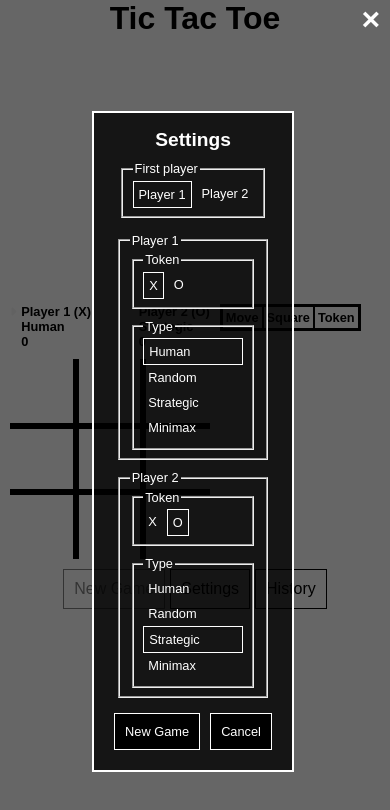
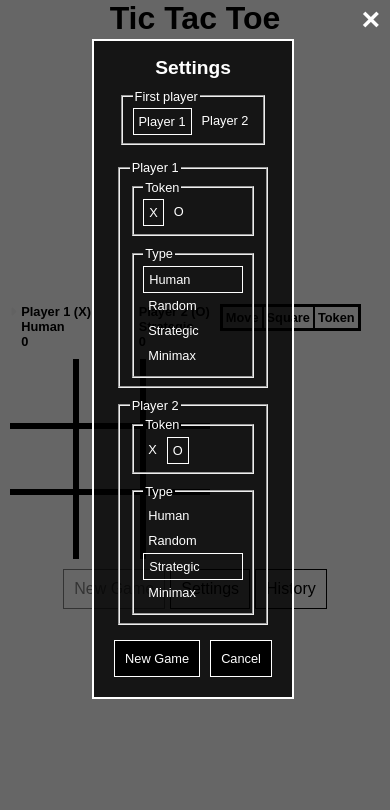
Before and after one commit to Zerazera/tic-tac-toe-2, a React (Vite) app: page / in a window 390 px wide. Shown: the top 810 px of the page. Built offline with nearby package versions, Linux system fonts and the light colour scheme.

Commit message:
Improve responsiveness of Settings Modal

```diff
--- a/src/components/HistoryDetailModal.tsx
+++ b/src/components/HistoryDetailModal.tsx
@@ -60,6 +60,7 @@ const PageButton = styled.button`
     cursor: pointer;
 
     &:disabled {
+        color: grey;
         cursor: not-allowed;
     }
 
--- a/src/components/HistoryModal.tsx
+++ b/src/components/HistoryModal.tsx
@@ -1,10 +1,11 @@
-import { useState, useEffect } from "react"
+import { useState } from "react"
 import styled from "@emotion/styled"
 import Modal from "./Modal"
 import ModalButton from "./ModalButton"
 import Board from "./HistoryModal/Board"
 import HistoryDetailModal from "./HistoryDetailModal"
 import type { history } from "../types/history"
+import { useWindow } from "../hooks/useWindow"
 
 const Body = styled.div`
     height: 80vh;
@@ -35,7 +36,7 @@ const StyledHistoryModal = styled.div<{$windowInnerWidth: number, $windowInnerHe
     scrollbar-color: white black;
     scrollbar-width: thin;
     gap: 20px;
-    padding: 10px;
+    padding: 20px;
     padding-top: 0;
 
     @media screen and (height < 350px) {
@@ -57,19 +58,7 @@ const Buttons = styled.div`
 export default function HistoryModal({histories, closeModalFn}: {histories: history[], closeModalFn: () => void}) {
     const [isHistoryDetailModalShown, setIsHistoryDetailModalShown] = useState(false)
     const [historiesIndex, setHistoriesIndex] = useState(-1)
-    const [windowInnerWidth, setWindowInnerWidth] = useState(window.innerWidth)
-    const [windowInnerHeight, setWindowInnerHeight] = useState(window.innerHeight)
-
-    useEffect(() => {
-        const onResize = () => {
-            setWindowInnerWidth(window.innerWidth)
-            setWindowInnerHeight(window.innerHeight)
-        }
-
-        window.addEventListener('resize', onResize)
-        return () => window.removeEventListener('resize', onResize)
-    }, [])
-
+    const {windowInnerWidth, windowInnerHeight} = useWindow()
 
     const decrementHistoriesIndex = () => setHistoriesIndex(prev => Math.max(0, prev - 1))
     const incrementHistoriesIndex = () => setHistoriesIndex(prev => Math.min(histories.length - 1, prev + 1))
--- a/src/components/Modal.tsx
+++ b/src/components/Modal.tsx
@@ -29,22 +29,30 @@ const CloseButton = styled.button`
     font-weight: bold;
 `
 
-const Main = styled.main`
+const Main = styled.main<{$justifyContent: justifyContentString}>`
     display: flex;
     flex-direction: column;
-    justify-content: center;
+    justify-content: ${({$justifyContent}) => $justifyContent};
     align-items: center;
     width: 99%;
     flex-grow: 1;
 `
 
-export default function Modal({children, closeModalFn}: {children: ReactNode, closeModalFn: () => void}) {
+type justifyContentString = 'start' | 'center' | 'end'
+
+type ModalProps = {
+    children: ReactNode,
+    closeModalFn: () => void
+    justifyContent?: justifyContentString
+}
+
+export default function Modal({children, closeModalFn, justifyContent = 'center'}: ModalProps) {
     return (
         <Body>
             <Header>
                 <CloseButton onClick={closeModalFn}>&times;</CloseButton>
             </Header>
-            <Main>
+            <Main $justifyContent={justifyContent}>
                 {children}
             </Main>
         </Body>
--- a/src/components/SettingsModal.tsx
+++ b/src/components/SettingsModal.tsx
@@ -8,6 +8,7 @@ import TokenFieldset from "./SettingsModal/TokenFieldset"
 import TypeFieldset from "./SettingsModal/TypeFieldset"
 import type {PlayerType, Player } from "../types/Player"
 import type { token } from "../types/token"
+import { useWindow } from "../hooks/useWindow"
 
 const StyledSettingsModal = styled.div`
     border: 2px solid white;
@@ -88,6 +89,7 @@ type SettingsModalProps = {
 export default function SettingsModal({players, newGameFn, closeModalFn}: SettingsModalProps) {
     const [settingsPlayers, setSettingsPlayers] = useState(players.map(player =>
         ({...player, score: 0, isCurrent: player.isFirst})) as [Player, Player])
+    const {windowInnerWidth, windowInnerHeight} = useWindow()
 
     const setFirstPlayer: setFirstPlayerFn = (index) =>
         setSettingsPlayers(prev =>
@@ -117,7 +119,7 @@ export default function SettingsModal({players, newGameFn, closeModalFn}: Settin
     }
 
     return (
-        <Modal closeModalFn={closeModalFn}>
+        <Modal closeModalFn={closeModalFn} justifyContent={windowInnerWidth < 500 || windowInnerHeight < 520 ? 'start' : 'center'}>
             <StyledSettingsModal>
                 <Title>Settings</Title>
                 <Form onSubmit={handleSubmit}>
--- /dev/null
+++ b/src/hooks/useWindow.tsx
@@ -0,0 +1,21 @@
+import { useState, useEffect } from "react"
+
+export function useWindow() {
+    const [windowInnerWidth, setWindowInnerWidth] = useState(window.innerWidth)
+    const [windowInnerHeight, setWindowInnerHeight] = useState(window.innerHeight)
+
+    useEffect(() => {
+        const onResize = () => {
+            setWindowInnerWidth(window.innerWidth)
+            setWindowInnerHeight(window.innerHeight)
+        }
+
+        window.addEventListener('resize', onResize)
+        return () => window.removeEventListener('resize', onResize)
+    }, [])
+
+    return {
+        windowInnerWidth,
+        windowInnerHeight
+    }
+}
```
